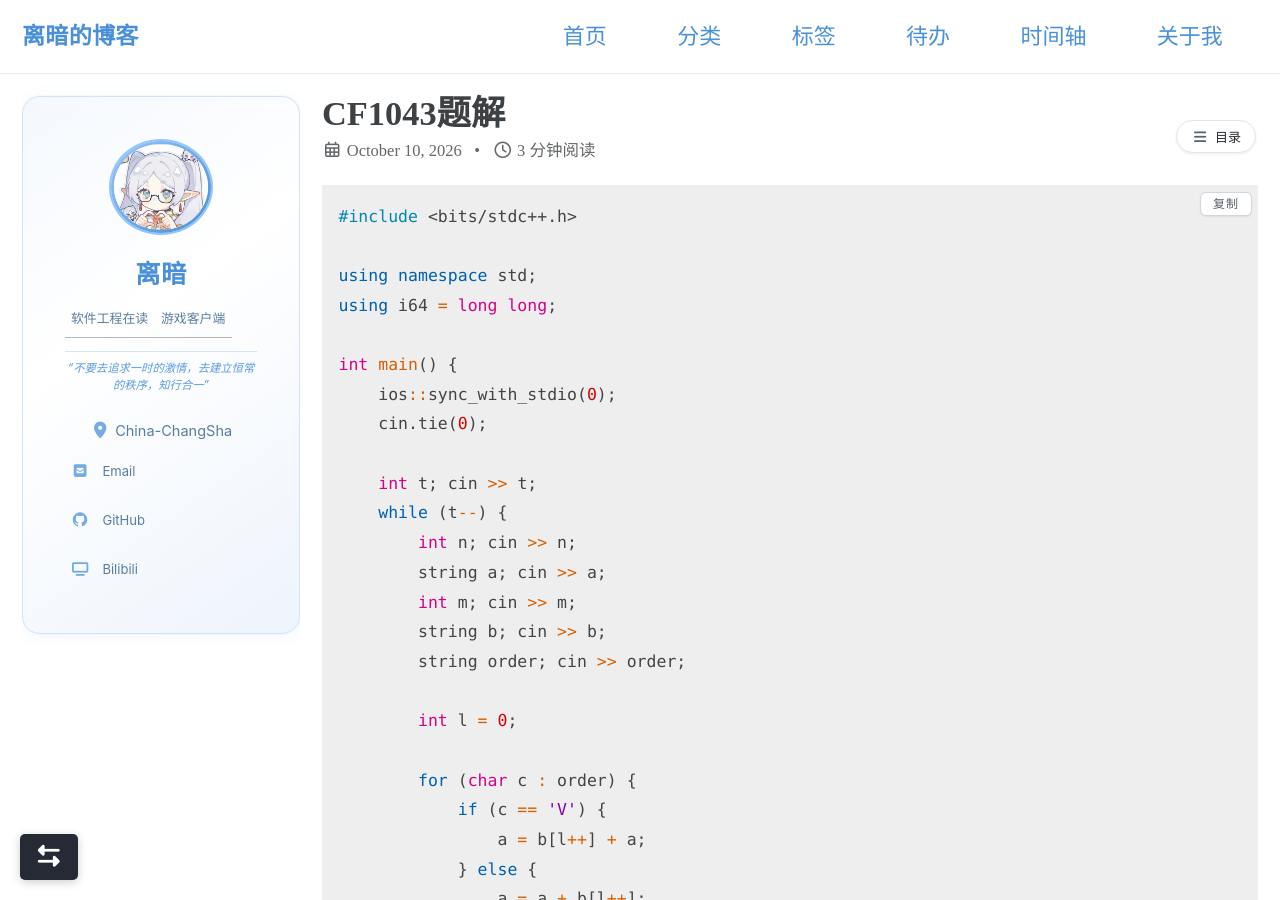
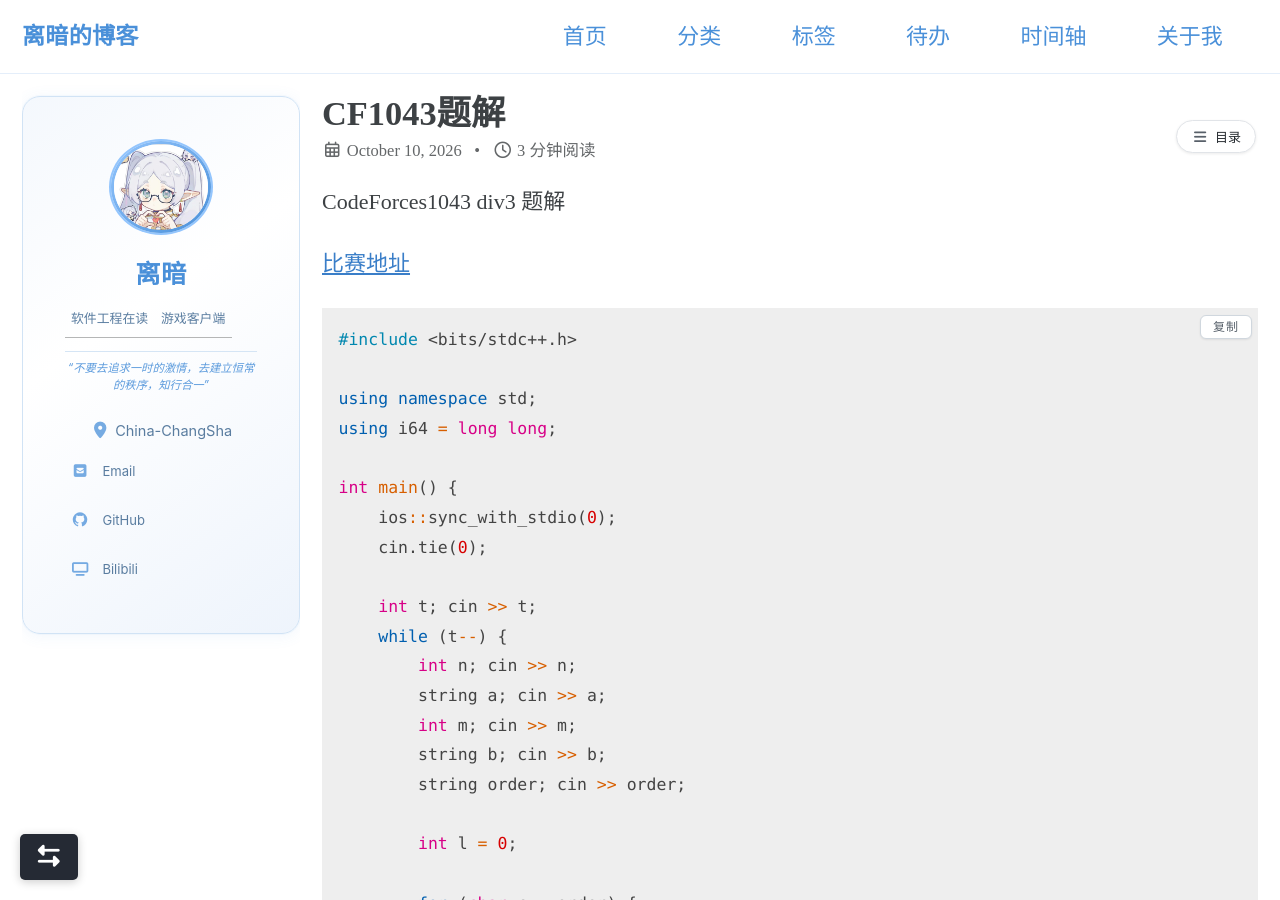
Before and after one commit to LJP3315/LJP3315.github.io, a Jekyll site: the page built from _posts/2026-10-10-CF1043.md, in a window 1280 px wide and 900 px high. Built offline with Jekyll 4.4.1, drawn with Linux system fonts in a browser that asks for light colours; cached includes are drawn as plain includes; a style sheet for code colours, icons or effects is not loaded.

Commit message:
修改了一些小问题

````diff
--- a/_posts/2026-10-10-CF1043.md
+++ b/_posts/2026-10-10-CF1043.md
@@ -5,6 +5,11 @@ categories: tech
 tags: 算法
 mathjax: true
 ---
+
+CodeForces1043 div3 题解
+
+[比赛地址](https://codeforces.com/contest/2132)
+
 
 ```c++
 #include <bits/stdc++.h>
````
Also changed, not shown: index.md (renamed from _pages/index.md).
